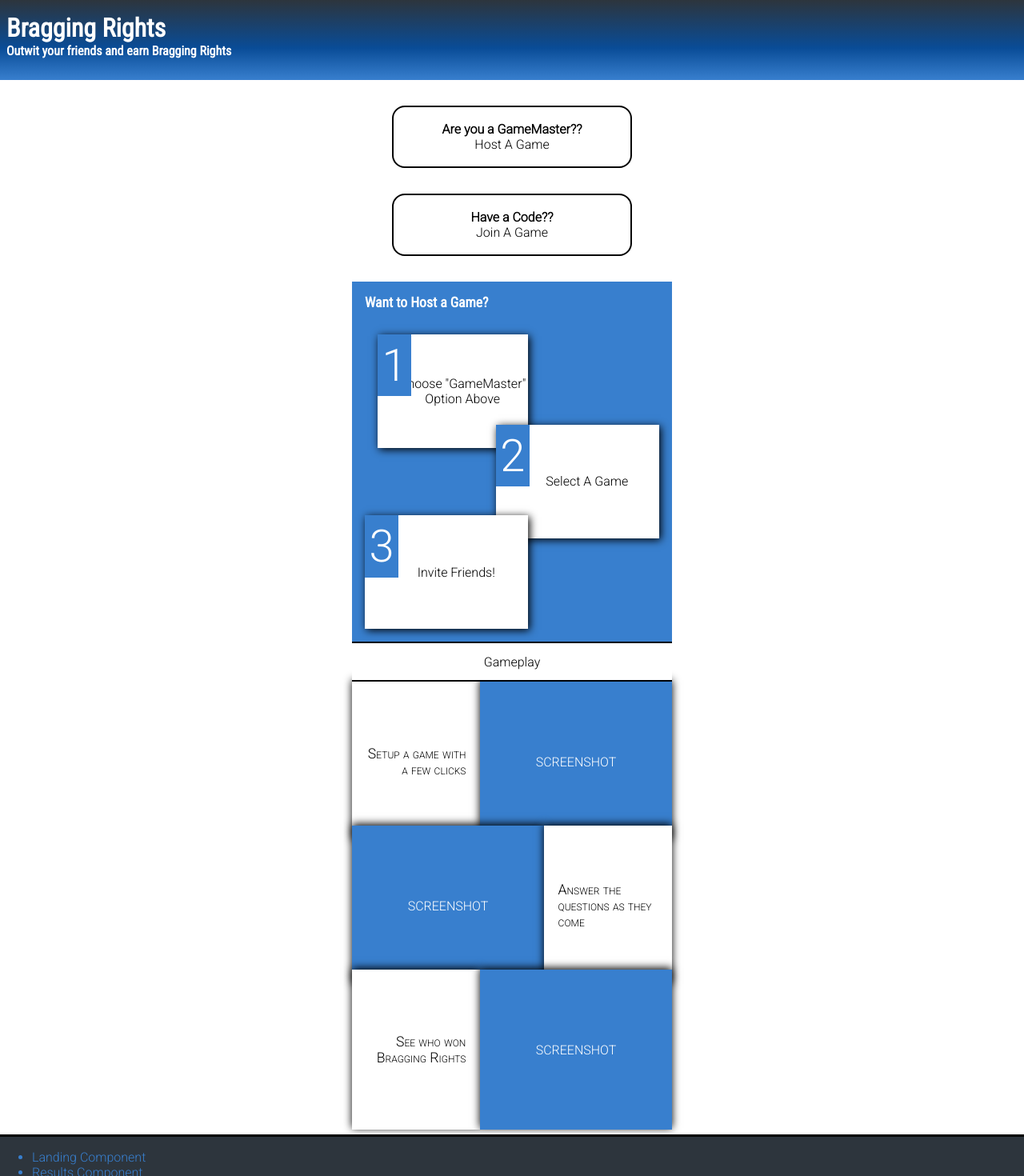
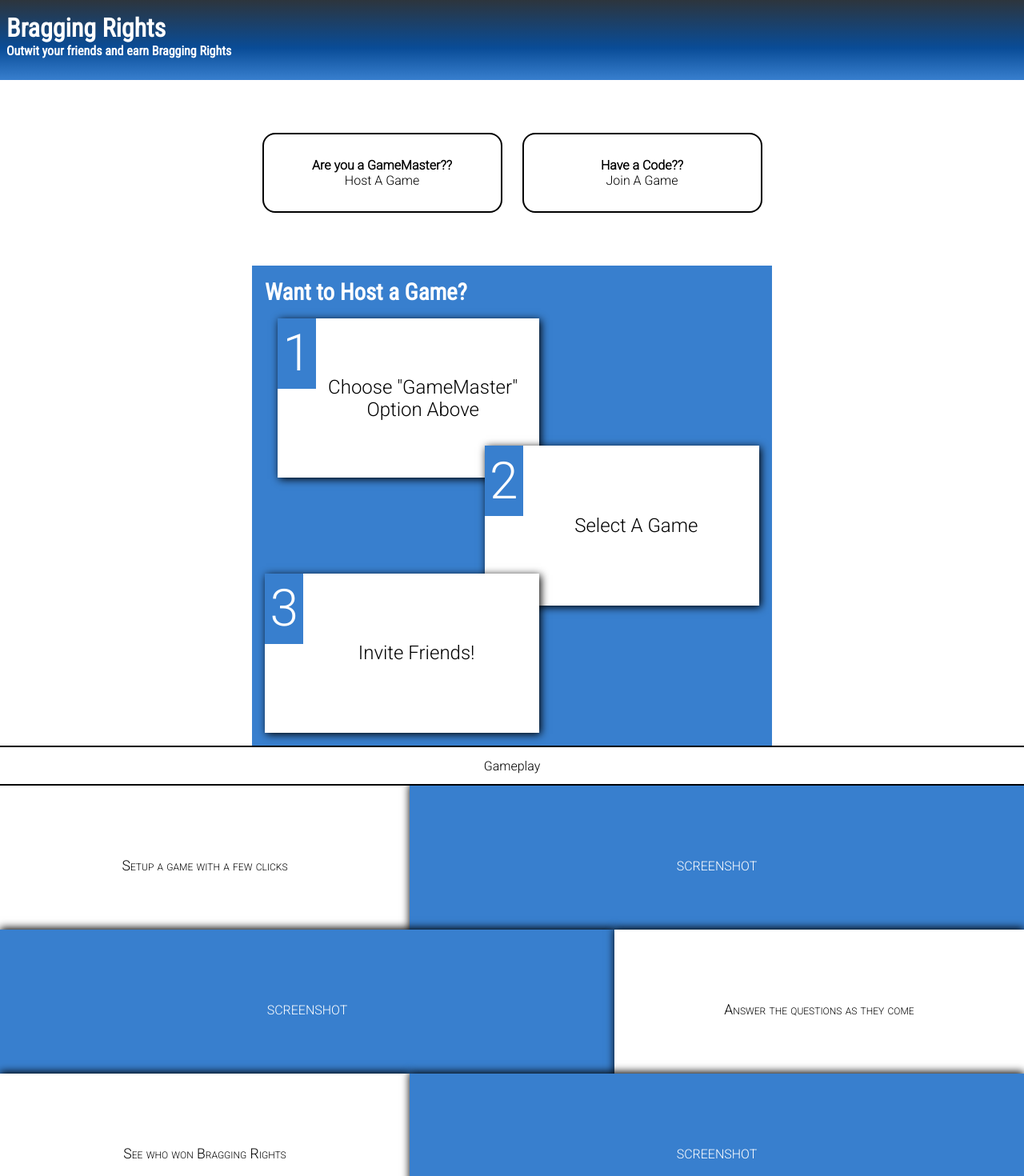
Before and after one commit to chingu-voyages/v8-chimeras-team-01, a React (Create React App) app: page / in a window 1280 px wide. Shown: the top 1470 px of the page at 80% size. Built offline with nearby package versions, Linux system fonts and the light colour scheme.

Commit message:
Sizing for top half of Landing good to 650

```diff
--- a/src/components/Landing/index.css
+++ b/src/components/Landing/index.css
@@ -55,7 +55,6 @@
   grid-template-rows: [htr1] 50px [htr2] 4fr [htr3] 1fr [htr4] 3fr [htr5] 1fr [htr6] 4fr [htr7];
   box-sizing: border-box;
   width: 100%;
-  max-width: 400px;
   height: 450px;
   padding: 1em;
   margin: 0 auto;
@@ -124,7 +123,6 @@
   grid-template-rows: [gerheader] 50px [ger1] 180px [ger2] 20px [ger3] 160px [ger4] 20px [ger5] 180px [ger6];
   box-sizing: border-box;
   width: 100%;
-  max-width: 400px;
   height: 600px;
   padding: 0;
   margin: 0 auto;
@@ -197,3 +195,123 @@
 .ge-description:nth-of-type(5) {
   text-align: left;
 }
+
+/*  MEDIA QUERIES  */
+
+@media only screen and (min-width:650px) {
+
+  /*  BUTTONS TO START GAME */
+
+  .start-game-section {
+    flex-flow: row nowrap;
+    max-width: 650px;
+    height: 200px;
+  }
+
+  .start-game-button {
+    height: 100px;
+  }
+
+  .link {
+    height: 100px;
+  }
+
+  /* HOW TO HOST GAME */
+
+  .how-to-host {
+    max-width: 650px;
+    height: 600px;
+  }
+
+  .hth-header {
+    font-size: 1.8em;
+  }
+
+  .how-to-box>p {
+    font-size: 1.5em;
+  }
+
+  .htb-num {
+    font-size: 4em;
+  }
+
+  /* GAMEPLAY EXAMPLE */
+
+  .gameplay-example {
+    display: grid;
+    grid-template-columns:[gec1] 2fr [gec2] 1fr [gec3] 2fr [gec4];
+    grid-template-rows: [gerheader] 50px [ger1] 180px [ger2] 20px [ger3] 160px [ger4] 20px [ger5] 180px [ger6];
+    box-sizing: border-box;
+    width: 100%;
+    height: 800px;
+  }
+
+  .gameplay-example>span{
+    display: flex;
+    flex-flow: column nowrap;
+    justify-content: center;
+    align-items: center;
+  }
+
+  .ge-header {
+    grid-column: gec1 / gec4;
+    grid-row: gerheader / ger1;
+    width: 100%;
+    padding: 0;
+    margin: 0;
+    background-color: #fff;
+    border-top: 2px solid #000;
+    border-bottom: 2px solid #000;
+    z-index: 3;
+  }
+
+  .geb1 {
+    grid-column: gec1 / gec2;
+    grid-row: ger1 / ger3;
+  }
+
+  .geb2 {
+    grid-column: gec2 / gec4;
+    grid-row: ger1 / ger3;
+  }
+
+  .geb3 {
+    grid-column: gec1 / gec3;
+    grid-row: ger2 / ger5;
+  }
+
+  .geb4 {
+    grid-column: gec3 / gec4;
+    grid-row: ger2 / ger5;
+  }
+
+  .geb5 {
+    grid-column: gec1 / gec2;
+    grid-row: ger4 / ger6;
+  }
+
+  .geb6 {
+    grid-column: gec2 / gec4;
+    grid-row: ger4 / ger6;
+  }
+
+  .ge-pic {
+    background-color: var(--color-main);
+    color: #fff;
+    box-shadow: 0 -2px 10px #000;
+  }
+
+  .ge-description {
+    text-align: right;
+    padding: 1em;
+    font-size: 1.1em;
+    font-variant: small-caps;
+    background-color: #fff;
+    box-shadow: 0 -2px 10px #000;
+  }
+
+  .ge-description:nth-of-type(5) {
+    text-align: left;
+  }
+
+}
```
